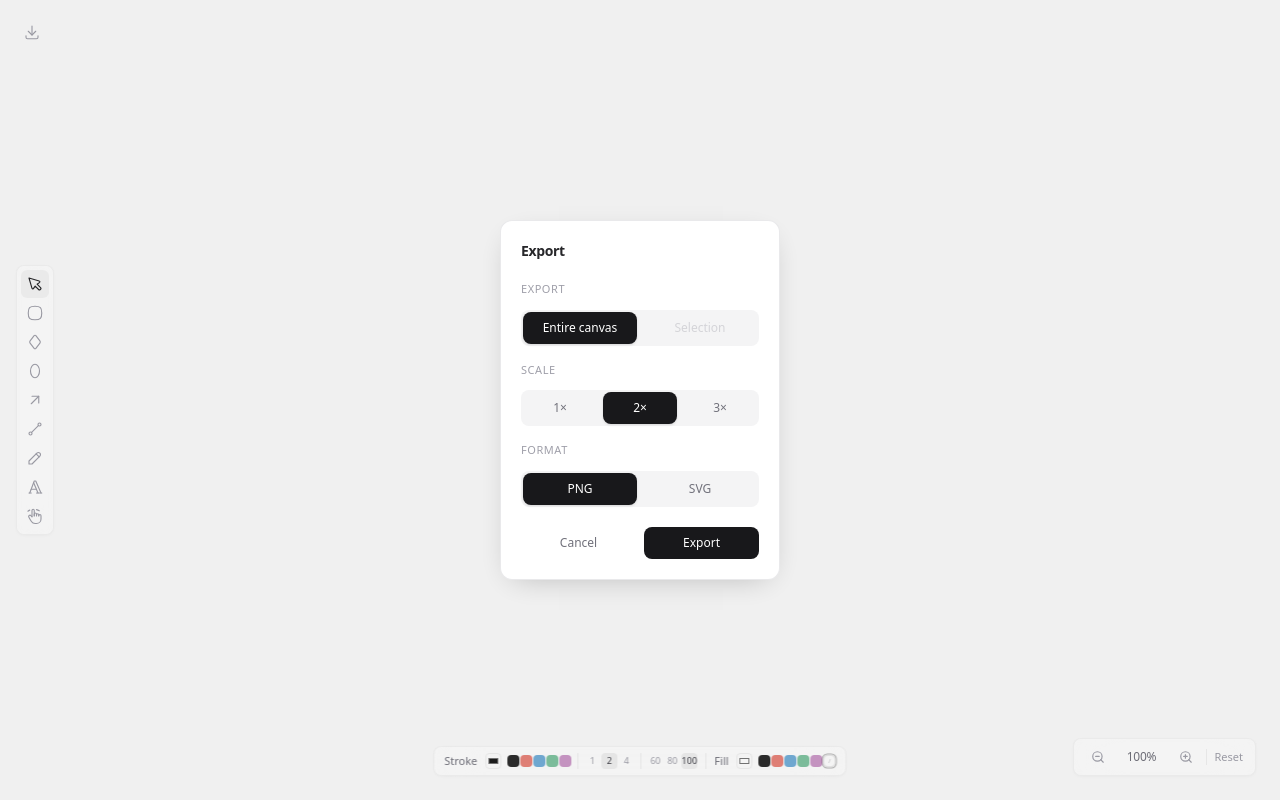
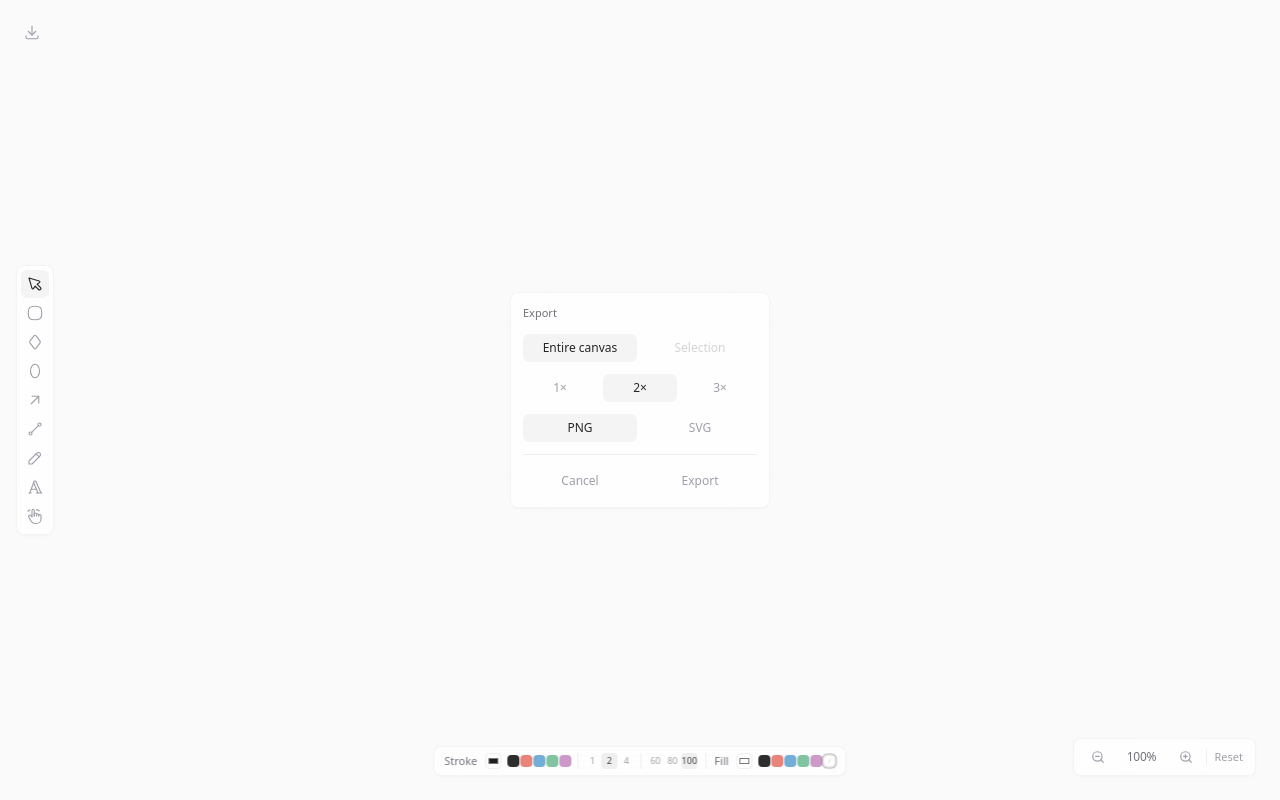
Before and after one commit to ufraaan/calidraw, a React (Vite) app: page / in a window 1280 px wide. Both pictures are taken after a click on the button 32 px from the left and 32 px from the top of the page. Built offline with nearby package versions, Linux system fonts and the light colour scheme.

Commit message:
fix: match export modal to bottom-bar glass aesthetic

```diff
--- a/src/components/export-modal.tsx
+++ b/src/components/export-modal.tsx
@@ -18,7 +18,6 @@ export function ExportModal({ elements, selectedIds, onClose }: ExportModalProps
   const handleExport = () => {
     const ids = mode === 'selection' ? selectedIds : []
     const label = mode === 'selection' ? 'selection' : 'canvas'
-
     if (format === 'svg') {
       downloadAsSVG(elements, ids, `calidraw-${label}.svg`)
     } else {
@@ -27,48 +26,36 @@ export function ExportModal({ elements, selectedIds, onClose }: ExportModalProps
     onClose()
   }
 
-  const btnClass = (active: boolean, disabled = false) =>
-    `flex-1 rounded-lg px-3 py-2 text-xs font-medium transition-all duration-100 ${
+  const glass = 'bg-white/70 backdrop-blur-xl border border-black/[0.04] shadow-[0_1px_4px_-2px_rgba(0,0,0,0.08)] dark:bg-zinc-900/70 dark:border-white/[0.06] dark:shadow-[0_1px_4px_-2px_rgba(0,0,0,0.3)]'
+
+  const btn = (active: boolean, disabled = false) =>
+    `flex-1 rounded-md px-2.5 py-1.5 text-xs font-medium transition-all duration-100 active:scale-95 ${
       disabled
         ? 'cursor-default text-zinc-300 dark:text-zinc-600'
         : active
-          ? 'bg-zinc-900 text-white shadow-sm dark:bg-white dark:text-zinc-900'
-          : 'text-zinc-500 hover:text-zinc-700 hover:bg-zinc-100 dark:text-zinc-400 dark:hover:text-zinc-200 dark:hover:bg-zinc-800'
+          ? 'bg-black/[0.04] text-zinc-800 dark:bg-white/[0.06] dark:text-zinc-100'
+          : 'text-zinc-400 hover:text-zinc-700 dark:text-zinc-500 dark:hover:text-zinc-200'
     }`
 
   return (
-    <div
-      className="fixed inset-0 z-50 flex items-center justify-center"
-      onClick={onClose}
-    >
-      {/* Backdrop */}
-      <div className="absolute inset-0 bg-black/[0.04] dark:bg-black/40" />
-
-      {/* Panel */}
+    <div className="fixed inset-0 z-50 flex items-center justify-center" onClick={onClose}>
       <div
-        className="relative w-[280px] rounded-xl border border-zinc-200/80 bg-white p-5 shadow-[0_8px_30px_-12px_rgba(0,0,0,0.25)] dark:border-zinc-800 dark:bg-zinc-900 dark:shadow-[0_8px_30px_-12px_rgba(0,0,0,0.5)]"
+        className={`flex flex-col gap-3 rounded-lg ${glass} px-3 py-3 w-[260px]`}
         onClick={(e) => e.stopPropagation()}
       >
         {/* Title */}
-        <div className="mb-5 text-sm font-semibold tracking-tight text-zinc-800 dark:text-zinc-100">
+        <span className="text-[11px] font-medium text-zinc-500 dark:text-zinc-400">
           Export
-        </div>
+        </span>
 
         {/* Mode */}
-        <div className="mb-3 text-[11px] font-medium uppercase tracking-wider text-zinc-400 dark:text-zinc-500">
-          Export
-        </div>
-        <div className="mb-4 flex gap-1.5 rounded-lg bg-zinc-100 p-0.5 dark:bg-zinc-800">
-          <button
-            type="button"
-            className={btnClass(mode === 'all')}
-            onClick={() => setMode('all')}
-          >
+        <div className="flex gap-1.5">
+          <button type="button" className={btn(mode === 'all')} onClick={() => setMode('all')}>
             Entire canvas
           </button>
           <button
             type="button"
-            className={btnClass(mode === 'selection', !canSelectSelection)}
+            className={btn(mode === 'selection', !canSelectSelection)}
             disabled={!canSelectSelection}
             onClick={() => canSelectSelection && setMode('selection')}
           >
@@ -76,61 +63,43 @@ export function ExportModal({ elements, selectedIds, onClose }: ExportModalProps
           </button>
         </div>
 
-        {/* Scale (PNG only) */}
+        {/* Scale — PNG only */}
         {format === 'png' && (
-          <>
-            <div className="mb-3 text-[11px] font-medium uppercase tracking-wider text-zinc-400 dark:text-zinc-500">
-              Scale
-            </div>
-            <div className="mb-4 flex gap-1.5 rounded-lg bg-zinc-100 p-0.5 dark:bg-zinc-800">
-              {[1, 2, 3].map((s) => (
-                <button
-                  key={s}
-                  type="button"
-                  className={btnClass(scale === s)}
-                  onClick={() => setScale(s)}
-                >
-                  {s}×
-                </button>
-              ))}
-            </div>
-          </>
+          <div className="flex gap-1.5">
+            {[1, 2, 3].map((s) => (
+              <button key={s} type="button" className={btn(scale === s)} onClick={() => setScale(s)}>
+                {s}×
+              </button>
+            ))}
+          </div>
         )}
 
         {/* Format */}
-        <div className="mb-3 text-[11px] font-medium uppercase tracking-wider text-zinc-400 dark:text-zinc-500">
-          Format
-        </div>
-        <div className="mb-5 flex gap-1.5 rounded-lg bg-zinc-100 p-0.5 dark:bg-zinc-800">
-          <button
-            type="button"
-            className={btnClass(format === 'png')}
-            onClick={() => setFormat('png')}
-          >
+        <div className="flex gap-1.5">
+          <button type="button" className={btn(format === 'png')} onClick={() => setFormat('png')}>
             PNG
           </button>
-          <button
-            type="button"
-            className={btnClass(format === 'svg')}
-            onClick={() => setFormat('svg')}
-          >
+          <button type="button" className={btn(format === 'svg')} onClick={() => setFormat('svg')}>
             SVG
           </button>
         </div>
 
+        {/* Divider */}
+        <div className="w-full h-px bg-black/[0.06] dark:bg-white/[0.06]" />
+
         {/* Actions */}
-        <div className="flex gap-2">
+        <div className="flex gap-1.5">
           <button
             type="button"
             onClick={onClose}
-            className="flex-1 rounded-lg px-3 py-2 text-xs font-medium text-zinc-500 transition-colors hover:bg-zinc-100 dark:text-zinc-400 dark:hover:bg-zinc-800"
+            className="flex-1 rounded-md px-2.5 py-1.5 text-xs font-medium text-zinc-400 transition-all duration-100 hover:text-zinc-700 active:scale-95 dark:text-zinc-500 dark:hover:text-zinc-200"
           >
             Cancel
           </button>
           <button
             type="button"
             onClick={handleExport}
-            className="flex-1 rounded-lg bg-zinc-900 px-3 py-2 text-xs font-medium text-white transition-all duration-100 hover:bg-zinc-800 active:scale-[0.97] dark:bg-white dark:text-zinc-900 dark:hover:bg-zinc-100"
+            className="flex-1 rounded-md px-2.5 py-1.5 text-xs font-medium text-zinc-400 transition-all duration-100 hover:text-zinc-700 active:scale-95 dark:text-zinc-500 dark:hover:text-zinc-200"
           >
             Export
           </button>
```
